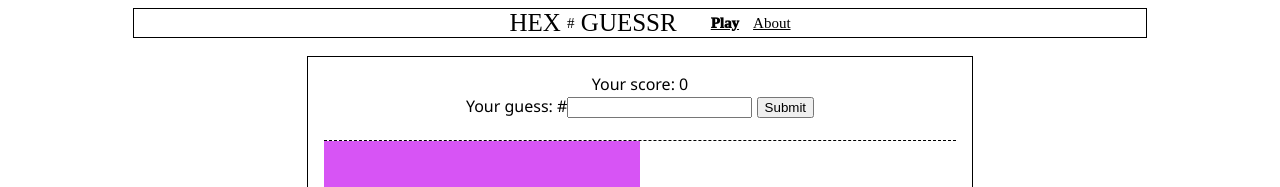
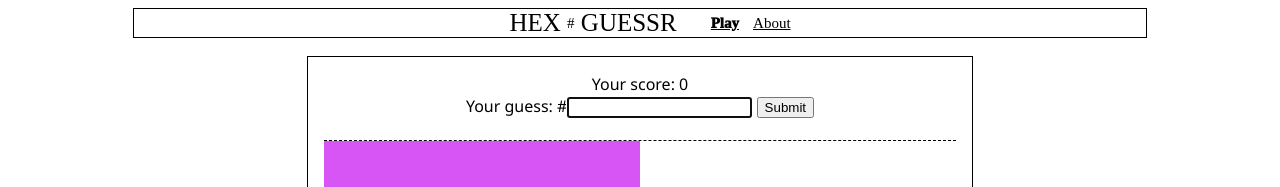
Before and after one commit to XenithMusic/hexguessr, a plain HTML site: page index.html in a window 1280 px wide. Shown: the top 187 px of the page. Drawn offline with Linux system fonts and the light colour scheme.

Commit message:
clear and autofocus

```diff
--- a/index.js
+++ b/index.js
@@ -82,6 +82,8 @@ function submit() {
 }
 function generate() {
 	submitbtn.disabled = false
+	input.value = ""
+	input.focus()
 	ctx.clearRect(0,0,canvas.width,canvas.height)
 	color = rgbToHex(getRandomInt(0,255),getRandomInt(0,255),getRandomInt(0,255))
 	ctx.beginPath()
```
Also changed, not shown: about.html (+1 -0 lines).
